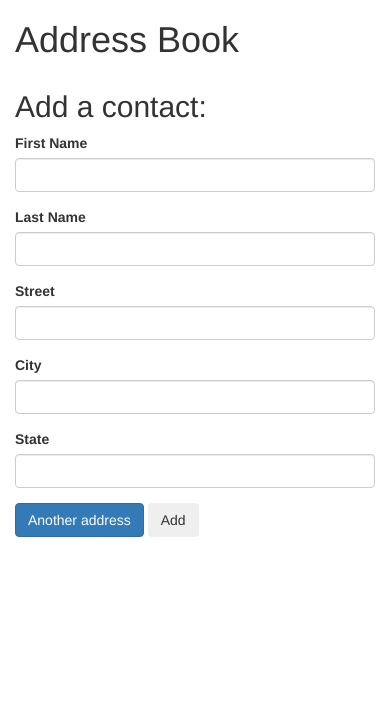
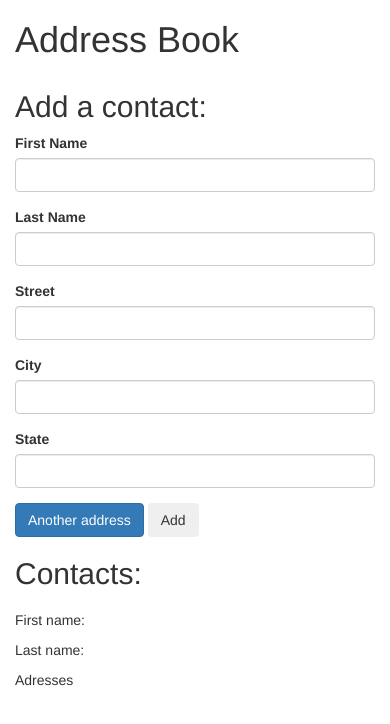
Before and after one commit to jiwonk42/address-book-2, a plain HTML site: page index.html in a window 390 px wide. Drawn offline with Linux system fonts and the light colour scheme.

Commit message:
add Contacts field to display results add First Name to Contacts add Last Name to Contacts add Addresses with ul

```diff
--- a/index.html
+++ b/index.html
@@ -45,7 +45,21 @@
 
           <button type="submit" class="btn">Add</button>
         </form>
+
+        <h2>Contacts:</h2>
+        <ul id="contacts"></ul>
       </div>
+
+      <div class="col-md-6">
+        <div id="show-contact">
+          <h2></h2>
+          <p>First name: <span class="first-name"></span></p>
+          <p>Last name: <span class="last-name"></span></p>
+          <p>Adresses</p>
+          <ul id="addresses"></ul>
+        </div>
+      </div>
+
     </div>
 
   </div>
```
Lines whose indentation alone changed are shown as unchanged.
